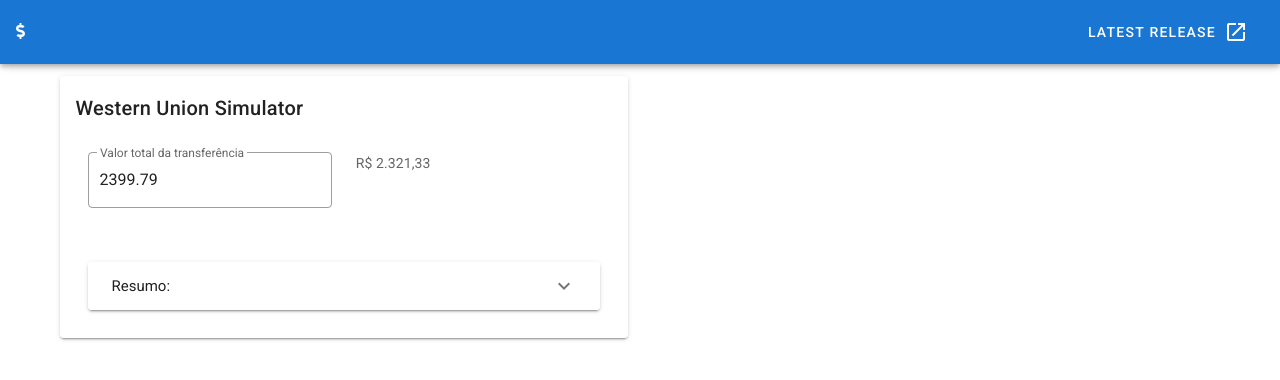
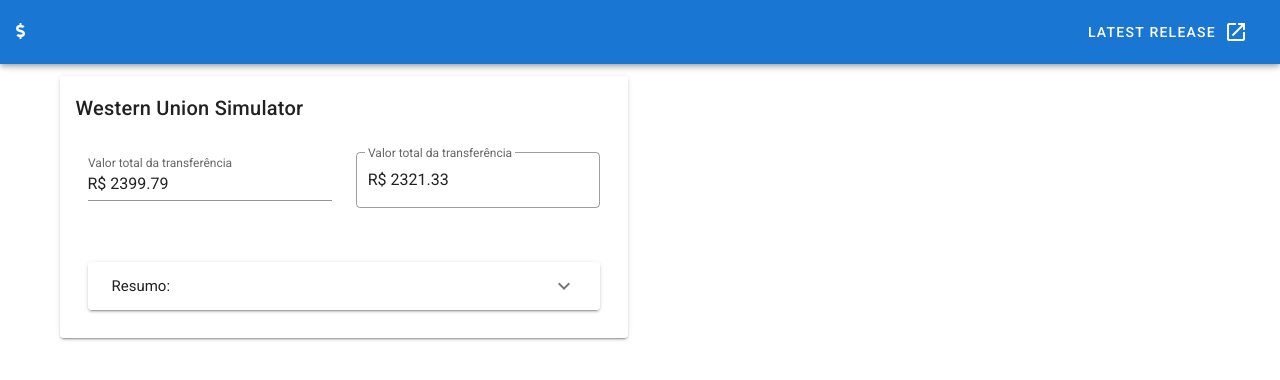
Before and after one commit to guilhermebferreira/vue-western-union-simulator, a Vue app: page / in a window 1280 px wide. Shown: the top 380 px of the page. Built offline with nearby package versions, Linux system fonts and the light colour scheme.

Commit message:
[UPDATE] refatorando calculos das taxas e do valor inicial

```diff
--- a/src/components/WesternUnion.vue
+++ b/src/components/WesternUnion.vue
@@ -13,13 +13,21 @@
                 type="Number"
                 hint="Digite o valor final que deseja utilizar na transferencia, incluindo impostos e taxas"
                 label="Valor total da transferência"
-                outlined
+                prefix="R$ "
               />
 
             </v-col>
           </v-expand-transition>
             <v-col v-if="valorTotal>0">
-              R$  {{ valorInicial | mxFiltroFormatarMoney  }}
+
+              <v-text-field
+                      :value="valorInicial"
+                      type="Number"
+                      label="Valor total da transferência"
+                      outlined
+                      readonly
+                      prefix="R$ "
+              />
             </v-col>
         </v-row>
         <v-row v-if="valorTotal<=taxaWU">
@@ -83,6 +91,11 @@
   data: () => ({
     valorTotal: 2399.79,
     IOF: 0.38,
+    valorPiso: 330,
+    valorTeto: 2500,
+    taxaPiso: 9.9,
+    taxa: 3,
+    taxaTeto: 75,
     menssagemValorMinimo: 'O valor total precisa ser maior que a taxa mínima de transferência',
     money: {
       decimal: ',',
@@ -104,22 +117,28 @@
 
   computed: {
     valorInicial () {
-      const valor = (this.valorTotal - this.taxaWU) / (1 + (this.IOF / 100))
-      return valor
+      const valor = this.valorTotal / (1 + (this.taxa / 100) + (this.IOF / 100))
+
+      if (valor > this.valorTeto) {
+        return (this.valorTotal - this.taxaTeto) / (1 + (this.IOF / 100))
+      }
+
+      if (valor < this.valorPiso) {
+        return (this.valorTotal - this.taxaPiso) / (1 + (this.IOF / 100))
+      }
+
+      return valor.toFixed(2)
     },
     iofAplicado () {
-      // const valorSemTaxa = (this.valorTotal - this.taxaWU)
       const valor = (this.valorInicial * this.IOF) / 100
       return valor
     },
     taxaWU () {
-      // https://br.mobiletransaction.org/western-union/
-      if (this.valorTotal > (2500 + 75)) {
+      if (this.valorInicial > this.valorTeto) {
         return 75
       }
-      if (this.valorTotal > (330 + 9.9)) {
-        return 69.64
-        // return (this.porcentagemReversa(this.valorTotal, 0.03) * 0.03)
+      if (this.valorInicial > this.valorPiso) {
+        return (this.valorInicial * 0.03)
       }
       return 9.9
     }
```
